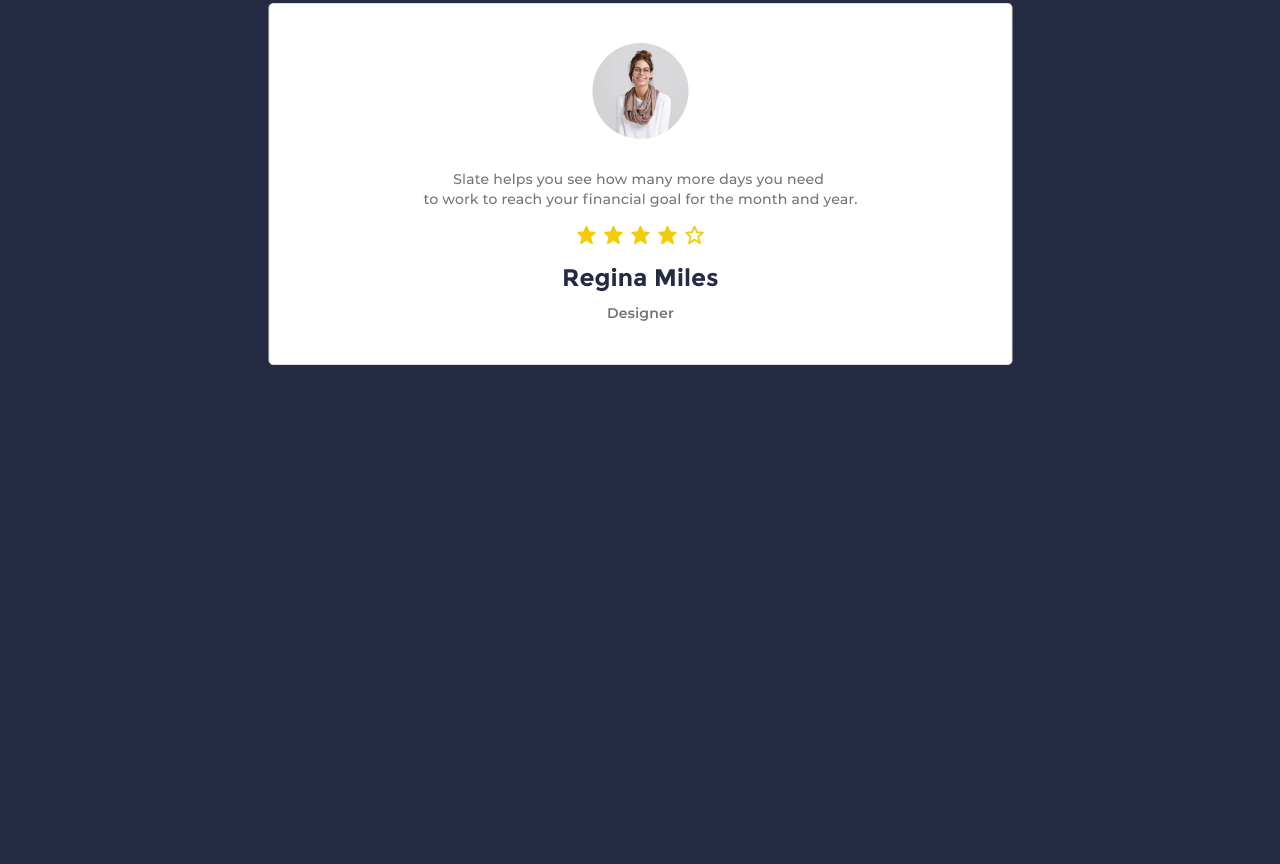
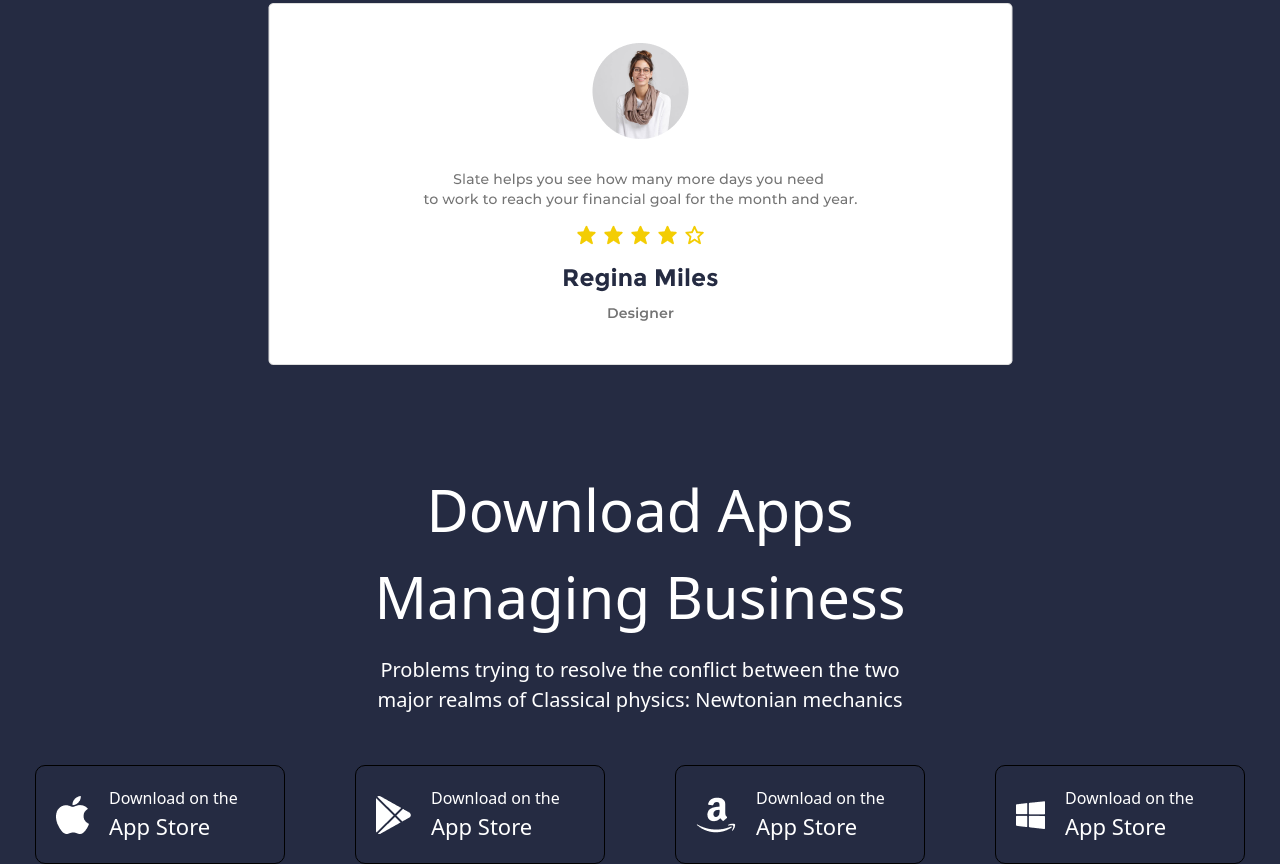
Before and after one commit to sodatovruslan/Home20, a website: page index.html in a window 1280 px wide. Shown: the part 1798-2662 px from the top of the page. Before the commit the page ends 2164 px from the top, so only its background shows below. Drawn offline with Linux system fonts and the light colour scheme.

Commit message:
add sectionfour

```diff
--- a/index.html
+++ b/index.html
@@ -127,5 +127,56 @@ Newtonian mechanics </p>
 	<img class='hidden md:block' src="./image/main-content.png" alt="">
 </div>
 	</section>
+	<section class='mt-[100px]'>
+		<div class='w-[250px] text-center m-auto flex flex-col gap-[15px] md:w-[540px] '>
+	<p class='text-[#FFFFFF] text-[40px] md:text-[58px] '>Download
+Apps
+Managing
+Business</p>
+	<p class='text-[20px] text-[#FFFFFF]'>Problems trying to resolve
+the conflict between the two major
+realms of Classical physics:
+Newtonian mechanics </p>
+
+</div>
+<div class='flex flex-col mt-[20px] items-center md:flex-row md:justify-around'>
+<div class='bg-[white] flex items-center w-[250px] mt-[30px] rounded-[10px] p-[20px] gap-[20px] md:bg-[#252B42] md:border-[1px]'>
+	<img class='md:hidden' src="./image/Vector (12).png" alt="">
+	<img class='hidden md:block' src="./image/icn svg-icn icn-lg.png" alt="">
+	<div>
+		<p class='text-[16px] md:text-[white]'>Download on the</p>
+<p class='text-[22px] md:text-[white]'>App Store</p>
+
+	</div>
+</div>
+<div class='bg-[white] flex items-center w-[250px] mt-[30px] rounded-[10px] p-[20px] gap-[20px] md:bg-[#252B42] md:border-[1px]'>
+	<img class='md:hidden' src="./image/Vector (13).png" alt="">
+	<img class='hidden md:block' src="./image/icn svg-icn icn-lg (1).png" alt="">
+	<div>
+		<p class='text-[16px] md:text-[white]'>Download on the</p>
+<p class='text-[22px] md:text-[white]'>App Store</p>
+
+	</div>
+</div>
+<div class='bg-[white]  flex items-center w-[250px] mt-[30px] rounded-[10px] p-[20px] gap-[20px] md:bg-[#252B42] md:border-[1px]'>
+	<img class='md:hidden' src="./image/Vector (14).png" alt="">
+	<img class='hidden md:block' src="./image/icn svg-icn icn-lg (2).png" alt="">
+	<div>
+		<p class='text-[16px] md:text-[white]'>Download on the</p>
+<p class='text-[22px] md:text-[white]'>App Store</p>
+
+	</div>
+</div>
+<div class='bg-[white] flex items-center w-[250px] mt-[30px] rounded-[10px] p-[20px] gap-[20px] md:bg-[#252B42] md:border-[1px]'>
+	<img class='md:hidden' src="./image/typcn_vendor-microsoft.png" alt="">
+	<img class='hidden md:block' src="./image/icn svg-icn icn-lg (3).png" alt="">
+	<div>
+		<p class='text-[16px] md:text-[white]'>Download on the</p>
+<p class='text-[22px] md:text-[white]'>App Store</p>
+
+	</div>
+</div>
+</div>
+	</section>
 </body>
 </html>
```
Also changed, not shown: image/Vector (12).png (added), image/Vector (13).png (added), image/Vector (14).png (added), image/icn svg-icn icn-lg (1).png (added), image/icn svg-icn icn-lg (2).png (added), image/icn svg-icn icn-lg (3).png (added), image/icn svg-icn icn-lg.png (added), image/typcn_vendor-microsoft.png (added), src/output.css.
